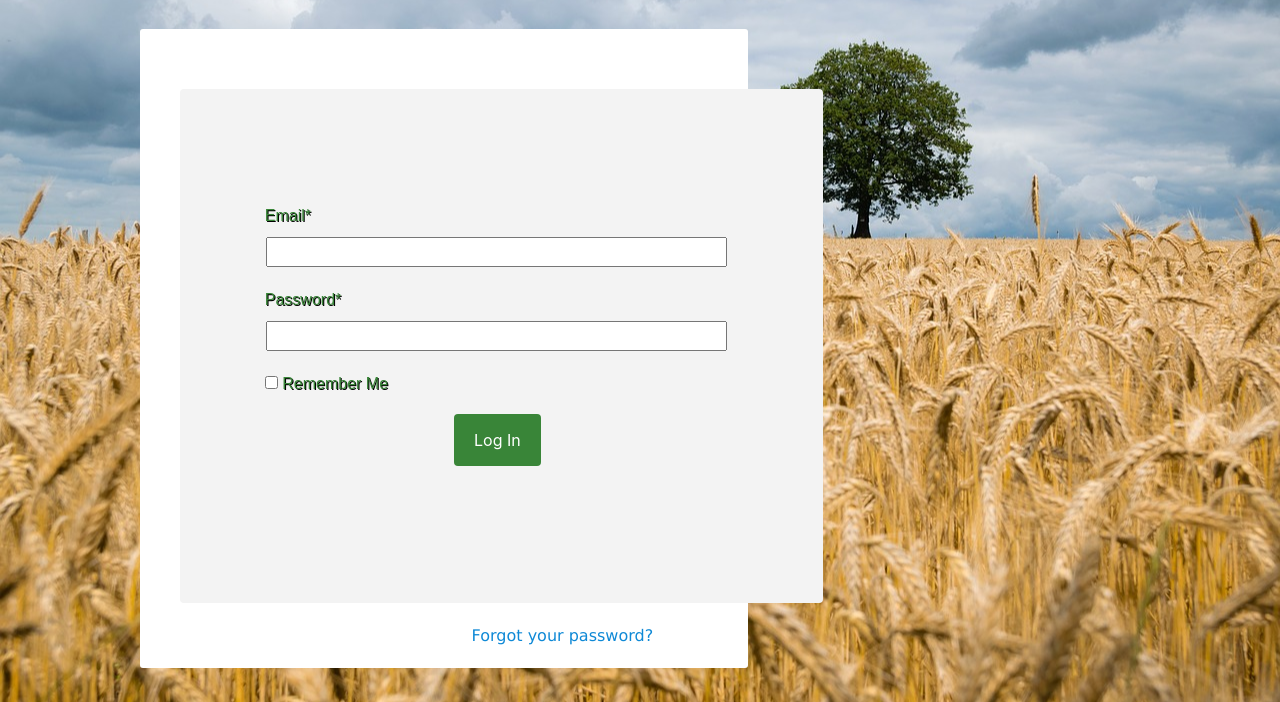
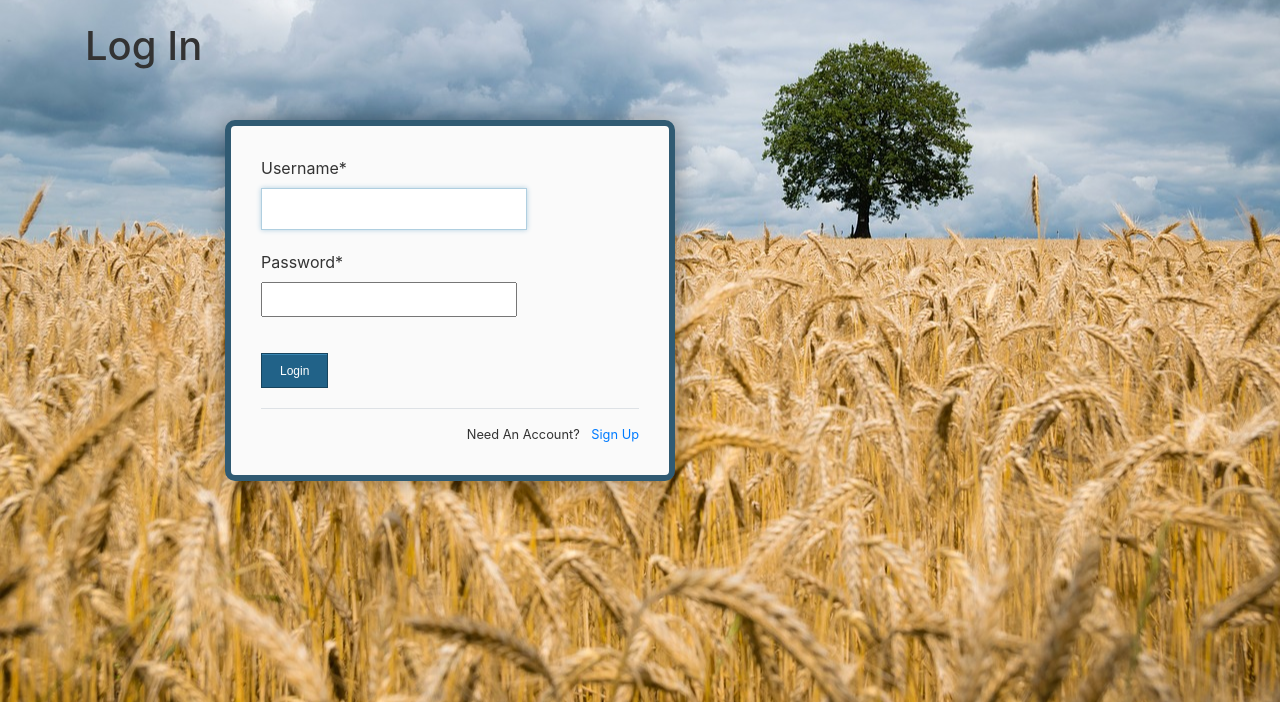
Before and after one commit to MaximilianoRisso/CodeArchitects, a Django app: page /login/ in a window 1280 px wide. Shown: the part 98-800 px from the top of the page. Run offline with Django 3.2, Linux system fonts and the light colour scheme; some libraries are stand-ins or nearby versions.

Commit message:
login done + css changes

```diff
--- a/src/delCampo/settings.py
+++ b/src/delCampo/settings.py
@@ -31,7 +31,7 @@ ALLOWED_HOSTS = []
 # Application definition
 
 INSTALLED_APPS = [
-    'usersAll.apps.UsersConfig',
+    'users.apps.UsersConfig',
     'crispy_forms',
     'django.contrib.admin',
     'django.contrib.auth',
--- a/src/delCampo/urls.py
+++ b/src/delCampo/urls.py
@@ -16,8 +16,8 @@ Including another URLconf
 from django.contrib import admin
 from django.urls import path
 from .views import home_page
-from .views import login_page
-from usersAll import views as user_views
+from users import views as user_views
+from django.contrib.auth import views as auth_views
 
 
 
@@ -25,6 +25,8 @@ urlpatterns = [
     path('', home_page),
     path('home/', home_page),
     path('register/', user_views.register),
-    path('login/', login_page),
+    path('login/', auth_views.LoginView.as_view(template_name='login.html')),
+    path('logout/', auth_views.LogoutView.as_view()),
     path('admin/', admin.site.urls),
+    path('accounts/profile/', home_page)
 ]
--- a/src/delCampo/views.py
+++ b/src/delCampo/views.py
@@ -1,9 +1,6 @@
-from django.http import HttpResponse
-from django.shortcuts import render
+from django.contrib.auth.models import User
+from django.shortcuts import render, redirect
 
 
 def home_page(request):
     return render(request, "home.html", {"title": "Home"})
-
-def login_page(request):
-    return render(request, "login.html", {"title": "Login"})
--- a/src/static/css/main.css
+++ b/src/static/css/main.css
@@ -2,15 +2,11 @@ body {
     background: #fafafa;
     color: #333333;
     margin-top: 120px;
-
-}
-
-h1, h2, h3, h4, h5, h6 {
-    color: #444444;
-}
-
-ul {
-    margin: 0;
+	background: url("background.jpg") no-repeat center center fixed;
+    -webkit-background-size: cover;
+    -moz-background-size: cover;
+    -o-background-size: cover;
+    background-size: cover;
 }
 
 .bg-steel {
@@ -35,125 +31,73 @@ ul {
     font-weight: 500;
 }
 
-
-a:link {
-
-    font-size: 100%;
-    text-decoration: none;
-}
-
-a:hover {
-
-    color: #f30017;
-}
-
-body {
-    background: url("background.jpg") no-repeat center center fixed;
-    -webkit-background-size: cover;
-    -moz-background-size: cover;
-    -o-background-size: cover;
-    background-size: cover;
-}
-
-h1 {
-    font-family: Roboto, sans-serif;
-    font-weight: bold;
-    color: #398538;
-    margin: 0px;
-    overflow: hidden;
-    position: absolute;
-    top: 0;
-    width: 95%;
-    border-radius: 0.4em;
-    padding-left: 15px;
-    text-shadow: 2px 2px black;
-}
-
-form {
-    position: relative;
-    width: max-content;
-    background-color: #f3f3f3;
-    padding: 15%;
-    margin: 40px 20px 20px 20px;
-    border: none;
-    border-radius: 4px;
-
-}
-
-.content-section {
-    background: #ffffff;
-    width: 80%;
-    padding: 20px 20px 20px 20px;
-    border: 0.2em #dddddd;
-    border-radius: 3px;
-    margin: 0.4em;
-    position: absolute;
-    right: 10%;
-    top: 15%;
-}
-
-label {
-    color: #398538;
-    font-family: sans-serif;
-    padding-top: 20px;
-    padding-bottom: 0px;
-    font-size: 100%;
-    text-align: left;
-    text-shadow: 1px 1px black;
-}
-
-.inputs {
-
-    padding: 1px;
-    text-align: -moz-left;
-    margin-right: 10px;
-}
-
-select {
-    border: 1px solid #ccc;
-    vertical-align: top;
-    font-size: large;
-    height: 30px;
-    width: 185px;
-}
-
-input[type=submit] {
-    font-size: 100%;
-    width: fit-content;
-    background-color: #398538;
-    color: white;
-    padding: 14px 20px;
-    margin: 0px;
-    border: none;
-    border-radius: 4px;
-    cursor: pointer;
-
-
-}
-
-.ml-2 {
-    font-family: Geneva;
-    text-decoration: underline;
-    color: #0f89d6;
-    padding: 20px;
-
-}
-
-a:hover {
-    color: #398538;
-    cursor: pointer;
-    text-decoration: underline;
-}
-
-input[type=submit]:hover {
-    background-color: #f3b150;
-}
-
-.help-block {
-    display: none;
-}
-
 .alert {
     font-size: 120%;
     color: red;
 }
+
+form{
+	max-width: 450px;
+	background: #FAFAFA;
+	padding: 30px 30px 50px 30px;
+	margin: 50px auto;
+	box-shadow: 1px 1px 25px rgba(0, 0, 0, 0.35);
+	border-radius: 10px;
+	border: 6px solid #305A72;
+}
+select,
+input{
+	margin-bottom: 20px;
+	min-height: 35px;
+}
+
+select{
+	width: 100%;
+}
+select:focus,
+input:focus{
+	box-sizing: border-box;
+	-webkit-box-sizing: border-box;
+	-moz-box-sizing: border-box;
+	padding: 8px;
+	outline: none;
+	border: 1px solid #B0CFE0;
+	-webkit-transition: all 0.30s ease-in-out;
+	-moz-transition: all 0.30s ease-in-out;
+	-ms-transition: all 0.30s ease-in-out;
+	-o-transition: all 0.30s ease-in-out;
+	box-shadow: 0 0 5px #B0CFE0;
+	border:1px solid #B0CFE0;
+}
+
+input.align-left{
+	float:left;
+}
+input.align-right{
+	float:right;
+}
+
+textarea{
+	width: 100%;
+	height: 100px;
+}
+input[type="button"],
+input[type="submit"] {
+	-moz-box-shadow: inset 0px 1px 0px 0px #3985B1;
+	-webkit-box-shadow: inset 0px 1px 0px 0px #3985B1;
+	box-shadow: inset 0px 1px 0px 0px #3985B1;
+	background-color: #216288;
+	border: 1px solid #17445E;
+	display: block;
+	cursor: pointer;
+	color: #FFFFFF;
+	padding: 8px 18px;
+	text-decoration: none;
+	font: 12px Arial, Helvetica, sans-serif;
+ clear: both;
+}
+input[type="button"]:hover,
+input[type="submit"]:hover {
+	background: linear-gradient(to bottom, #2D77A2 5%, #337DA8 100%);
+	background-color: #28739E;
+}
--- a/src/templates/login.html
+++ b/src/templates/login.html
@@ -1,40 +1,23 @@
 {% extends "base.html" %}
 {% load crispy_forms_tags %}
 {% block content %}
-    <body>
-        <div class="content-section"  >
-            <form action="processLogin" method="POST" >
-                {% csrf_token %}
-                 <fieldset class="form-group">
-                     <div class="form-group" style="position: center; padding-top: 10px" >
+    <div class="content-section">
+         <h1> Log In </h1>
+        <form method="POST">
+            {% csrf_token %}
+            <fieldset class="form-group">
 
                 {{ form|crispy }}
+            </fieldset>
+            <div class="form-group">
+               <input id="login_submit"  name="login_submit" type="submit" value="Login" >
+            </div>
+             <div class="border-top pt-3">
+            <small style="float: right">
+                Need An Account? <a class="ml-2 " href='register'>Sign Up</a>
+            </small>
+             </div>
+        </form>
 
-                <label for="email">
-                    Email*
-                </label>
-				<div class="inputs">
-                    <input id="email" name="email" required="true" size="40" type="text" value=""/>
-                </div>
-                <label for="passwd">
-                    Password*
-                </label>
-				<div class="inputs">
-                    <input id="passwd"  name="passwd" required="true"  size="40" type="password" value=""/>
-                </div>
-                <label for="remember_me">
-                    <input id="remember_me" name="remember_me" type="checkbox" value="y"/>
-                    Remember Me
-                </label>
-                <div style="padding-bottom: 20px; padding-top: 10px" >
-					<input id="login_submit" name="login_submit" type="submit" value="Log In" style="position: relative; left: 40%; " />
-                </div>
-                         </div>
-
-                 </fieldset>
-            </form>
-             <a class="ml-2" href="/admin" style="position: relative; left: 50%; ">Forgot your password? </a>
-        </div>
-    </body>
-
-{% endblock %}
+    </div>
+{% endblock content %}
--- a/src/usersAll/apps.py
+++ b/src/users/apps.py
@@ -2,4 +2,4 @@ from django.apps import AppConfig
 
 
 class UsersConfig(AppConfig):
-    name = 'usersAll'
+    name = 'users'
--- a/src/usersAll/views.py
+++ b/src/users/views.py
@@ -8,7 +8,6 @@ def register(request):
         form = UserRegisterForm(request.POST)
         if form.is_valid():
             form.save()
-            username = form.cleaned_data.get('username')
             messages.success(request, 'Successfully Created Account!')
             return redirect("/login")
     else:
```
Also changed, not shown: src/templates/register.html (+11 -10 lines), src/db.sqlite3, src/users/forms.py (line endings or trailing spaces), src/users/models.py (renamed from src/usersAll/models.py).
